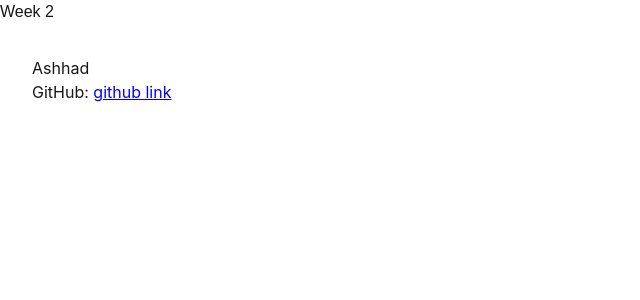
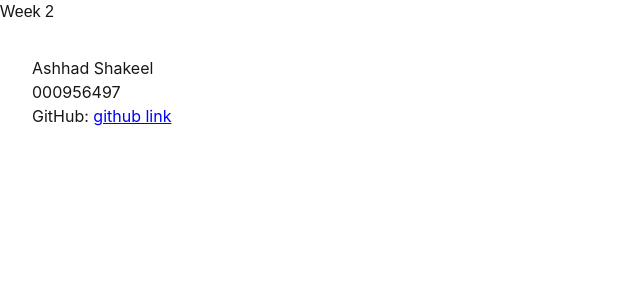
Before and after one commit to ashhadq83/cprg_assignments, a Next.js app: page /week2 in a window 1280 px wide. Shown: the top 300 px of the page, without its empty margins (0-640 px from the left). Built offline with nearby package versions, Linux system fonts and the light colour scheme.

Commit message:
Update student-info.tsx

```diff
--- a/app/week2/student-info.tsx
+++ b/app/week2/student-info.tsx
@@ -4,17 +4,20 @@ import Link from 'next/link';
 type Student = {
   name: string;
   github: string;
+  id: string
 };
 
 const StudentInfo: React.FC = () => {
   const student: Student = {
-    name: 'Ashhad',
+    name: 'Ashhad Shakeel',
+    id: '000956497',
     github: 'https://github.com/ashhadq83/cprg_assignments',
   };
 
   return (
     <div style={{ padding: '2rem', fontFamily: 'Inter, sans-serif' }}>
       <h1>{student.name}</h1>
+      <h1>{student.id}</h1>
       <p>
         GitHub:{" "}
         <Link href={student.github}>
```
